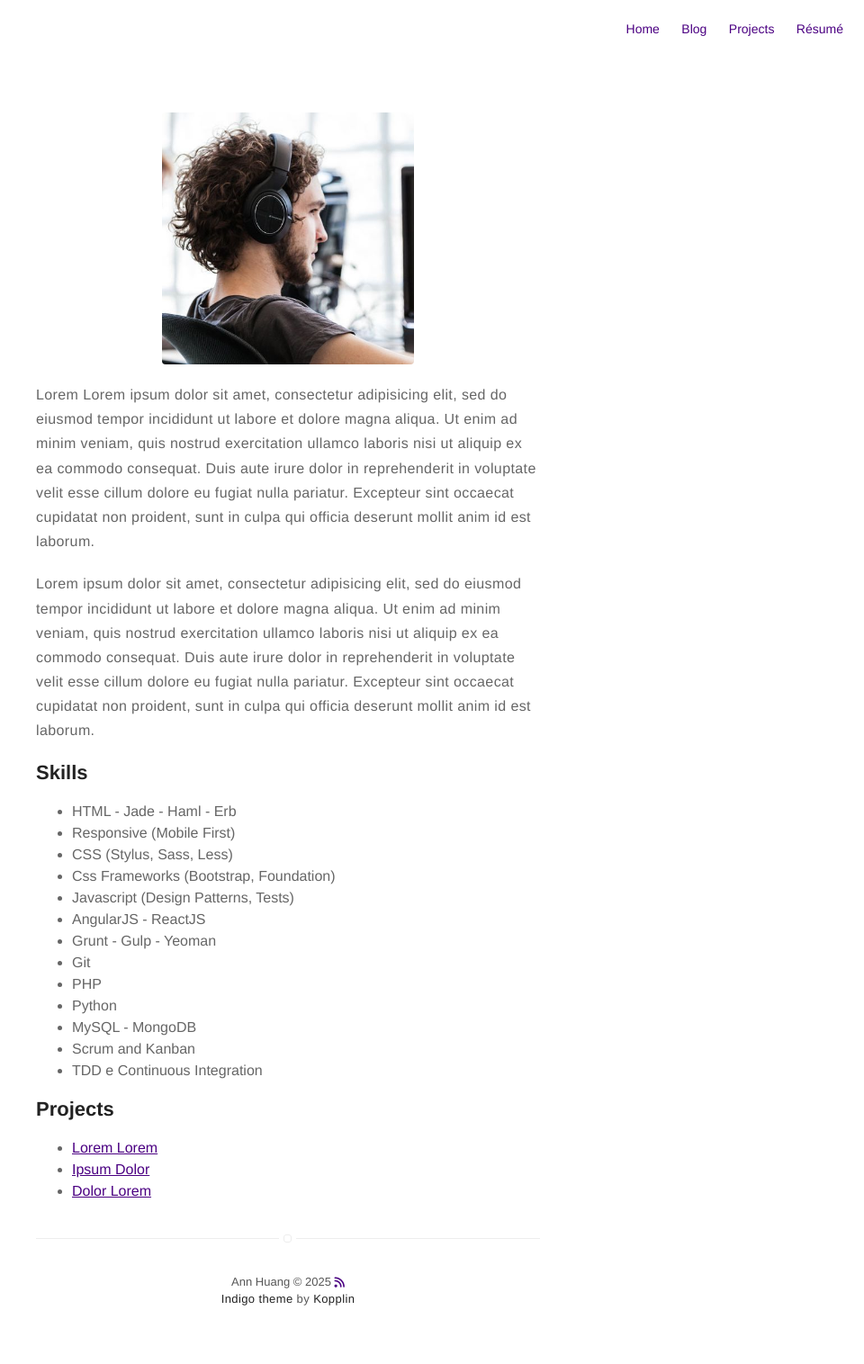
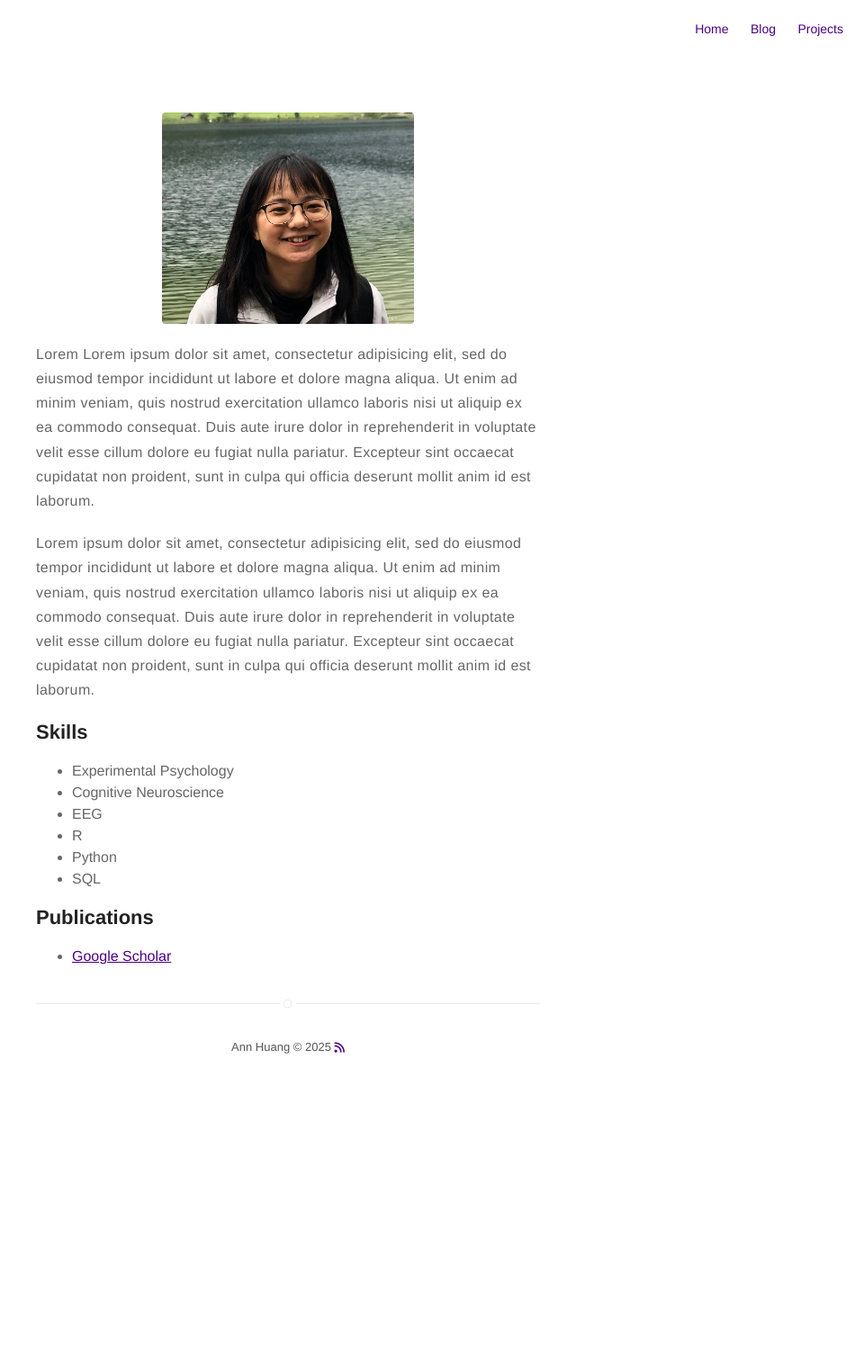
Before and after one commit to annhuangresearch/annhuangresearch.github.io, a Jekyll site: the page built from about.md, in a window 1280 px wide. Shown: the whole page at 90% size, without its empty margins (320-1280 px from the left). Built offline with Jekyll 4.4.1, drawn with Linux system fonts in a browser that asks for light colours; nearby versions of some CDN libraries; after the commit the page ends 1212 px from its top, so only the background shows below that.

Commit message:
revised contents

```diff
--- a/_config.yml
+++ b/_config.yml
@@ -1,9 +1,6 @@
 # main text of home
 title: Ann Huang
-bio: A Person who travels the world eating noodles
-
-# twitter summary info
-description: A blog about technology and stuff related
+bio: Cognitive Science
 
 # if it's an external image, update below for true
 # better with square images
@@ -16,8 +13,8 @@ dark-theme: auto
 
 # If you want to include your resume, set to true
 # and specify source (external or local).
-resume: true
-resume-external: true
+resume: false
+resume-external: false
 resume-url: https://google.com/?q=my+resume
 
 url: https://annhuangresearch.github.io
@@ -29,30 +26,21 @@ permalink: /:title/
 
 # if you don't want comments in your posts, leave categories empty
 disqus:
-  shortname: github # enter this from your disqus account
+  shortname: annhuangresearch # enter this from your disqus account
   categories: [blog, project] # only show disqus for posts that have these categories
 
 # if you don't have any of social below, comment the line
-facebook: myfacebook
-twitter: mytwitter
-instagram: myinstagram
-linkedin: mylinkedin
-github: mygithub
-email: myemail@gmail.com
+bluesky: annnhuang.bsky.social
+linkedin: ann-huang9419
+github: annhuangresearch
+email: ann.huang@uni-osnabrueck.de
 
 authors:
-  johndoe:
-    name: John Doe
-    bio: A Man who travels the world eating noodles
+  annhuang:
+    name: Ann Huang
+    bio: Cognitive Science
     external-image: false
     picture: assets/images/profile.jpg
-    twitter: johndoe
-  jamesfoster:
-    name: James Foster
-    bio: A Man who develops software with coffee
-    external-image: false
-    picture: assets/images/james.jpg
-    twitter: jamesfoster
 
 # do you want a larger site? change the option below
 # options: [normal, large] | default: normal
--- a/_includes/footer.html
+++ b/_includes/footer.html
@@ -4,10 +4,4 @@
     <a class="link" href="{{ site.url }}/feed.xml" target="_blank" alt="anchor link to rss feed" aria-label="anchor link to rss feed">
         <i class="fa-solid fa-rss"></i>
     </a>
-
-    <p class="extra">
-        <a class="link" href="https://github.com/sergiokopplin/indigo">Indigo theme</a>
-        by
-        <a class="link" href="https://github.com/sergiokopplin/indigo">Kopplin</a>
-    </p>
 </footer>
--- a/_includes/social-links.html
+++ b/_includes/social-links.html
@@ -36,4 +36,10 @@
             <i class="fa-regular fa-envelope"></i>
         </a>
     {% endif %}
+
+    {% if site.bluesky %}
+        <a class="link" data-title="bsky.app/profile/{{ site.bluesky }}" href="https://bsky.app/profile/{{ site.bluesky }}" target="_blank" rel="noopener" alt="anchor link for social media bluesky" aria-label="anchor link for social media bluesky">
+            <i class="fa-brands fa-bluesky"></i>
+        </a>
+    {% endif %}
 </div>
--- a/about.md
+++ b/about.md
@@ -21,25 +21,16 @@ proident, sunt in culpa qui officia deserunt mollit anim id est laborum.</p>
 <h2>Skills</h2>
 
 <ul class="skill-list">
-	<li>HTML - Jade - Haml - Erb</li>
-	<li>Responsive (Mobile First)</li>
-	<li>CSS (Stylus, Sass, Less)</li>
-	<li>Css Frameworks (Bootstrap, Foundation)</li>
-	<li>Javascript (Design Patterns, Tests)</li>
-	<li>AngularJS - ReactJS</li>
-	<li>Grunt - Gulp - Yeoman</li>
-	<li>Git</li>
-	<li>PHP</li>
+	<li>Experimental Psychology</li>
+	<li>Cognitive Neuroscience</li>
+	<li>EEG</li>
+	<li>R</li>
 	<li>Python</li>
-	<li>MySQL - MongoDB</li>
-	<li>Scrum and Kanban</li>
-	<li>TDD e Continuous Integration</li>
+	<li>SQL</li>
 </ul>
 
-<h2>Projects</h2>
+<h2>Publications</h2>
 
 <ul>
-	<li><a href="https://github.com/">Lorem Lorem</a></li>
-	<li><a href="https://github.com/">Ipsum Dolor</a></li>
-	<li><a href="https://github.com/">Dolor Lorem</a></li>
+	<li><a href="https://scholar.google.com/citations?user=8UxwXtsAAAAJ&hl=en">Google Scholar</a></li>
 </ul>
--- a/projects.html
+++ b/projects.html
@@ -16,3 +16,8 @@ title: Projects
         {% endif %}
     {% endfor %}
 </section>
+
+
+Project 1
+
+Project 2
```
Also changed, not shown: assets/images/profile.jpg.
